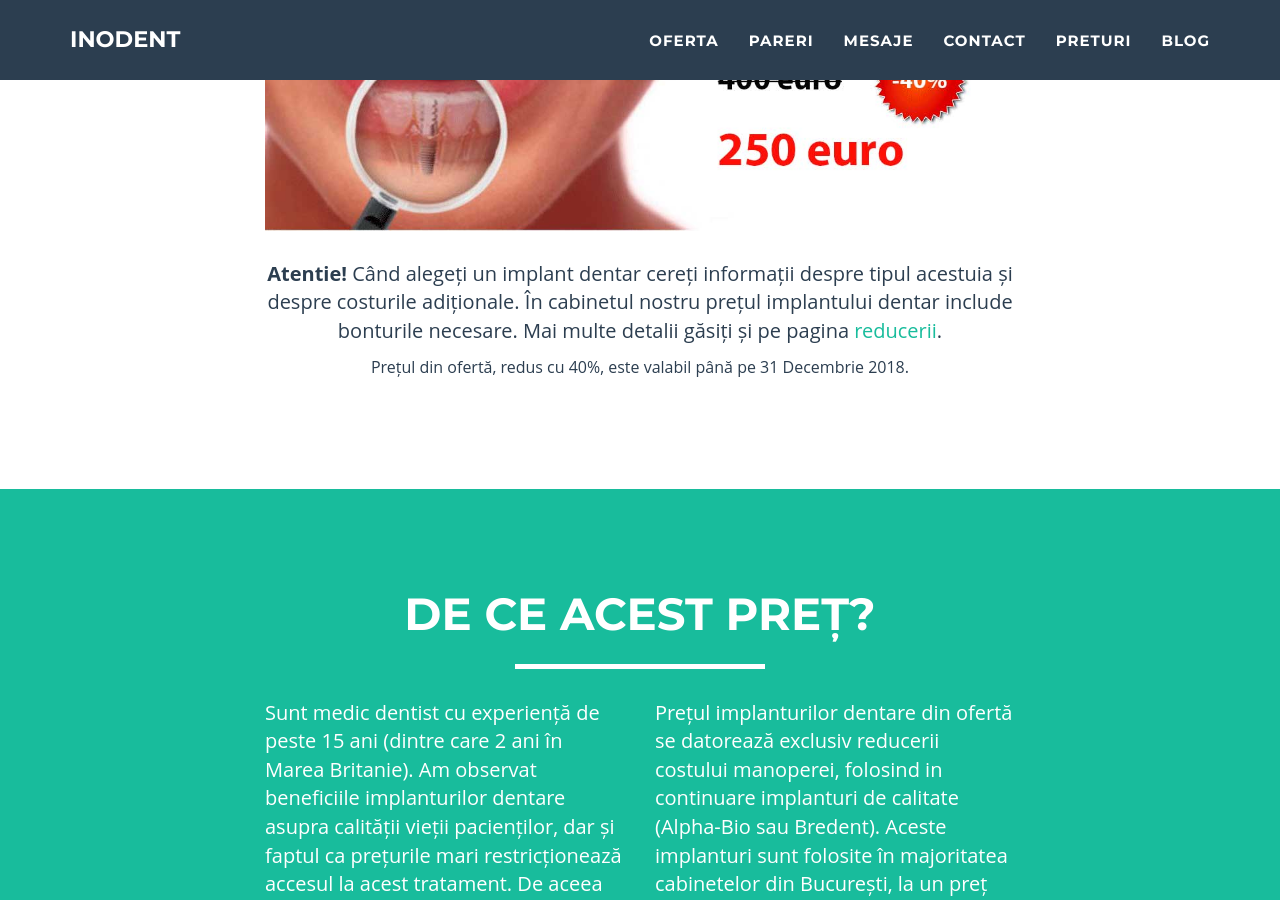
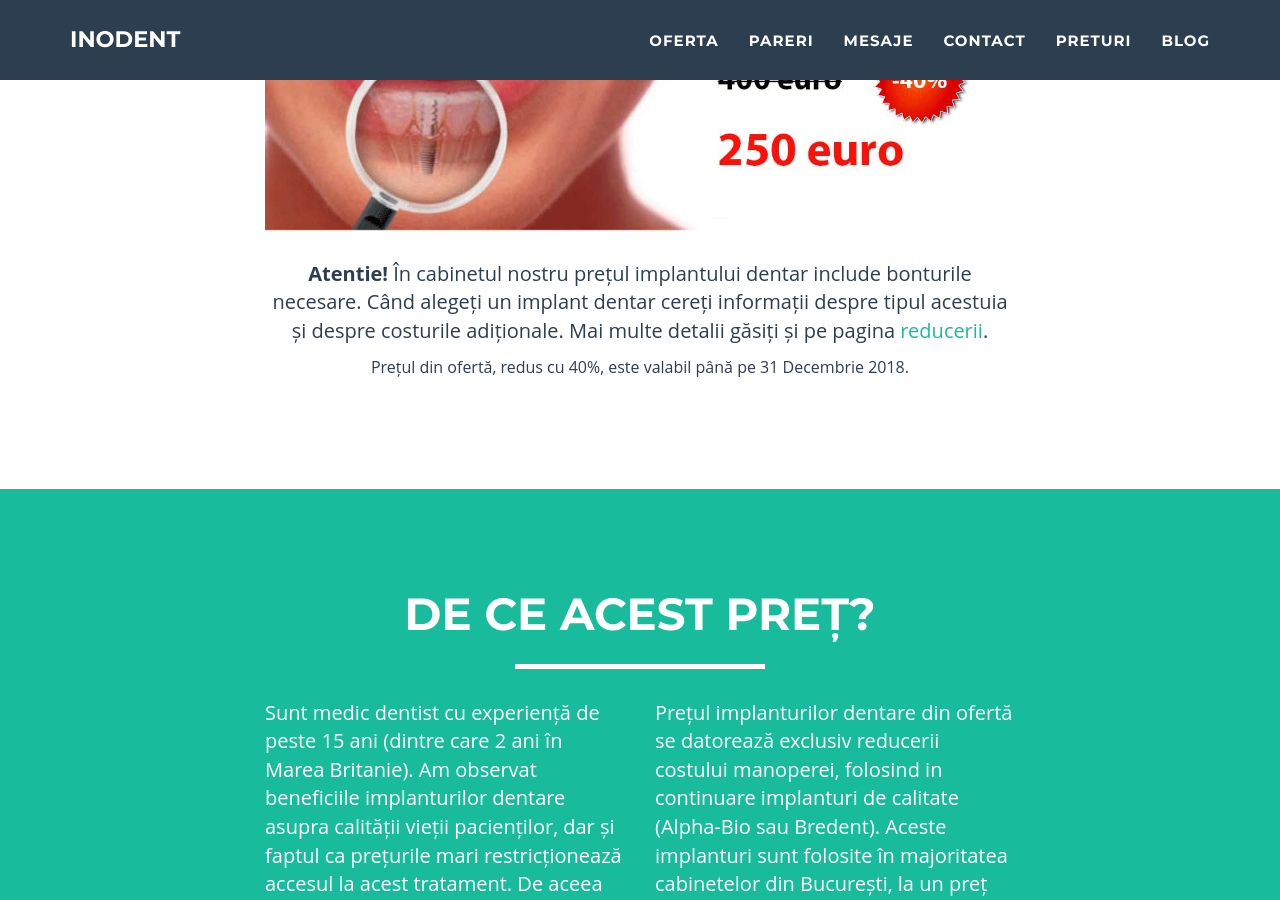
Before and after one commit to littledentgopo/offerdent, a Jekyll site: the page built from index.html, in a window 1280 px wide and 900 px high, scrolled down 1268 px. Built offline with Jekyll 4.4.1, drawn with Linux system fonts in a browser that asks for light colours; comment, search, counter and statistics services are not loaded.

```diff
--- a/_includes/section-discount.html
+++ b/_includes/section-discount.html
@@ -19,7 +19,7 @@
 
                      <p class="big">
                         <br/>
-                         <strong>Atentie!</strong>  Când alegeți un implant dentar cereți informații despre tipul acestuia și despre costurile adiționale. În cabinetul nostru prețul implantului dentar include bonturile necesare. Mai multe detalii găsiți și pe pagina <a href="/extra-reducere-alphabio.html#post">reducerii</a>.
+                         <strong>Atentie!</strong> În cabinetul nostru prețul implantului dentar include bonturile necesare. Când alegeți un implant dentar cereți informații despre tipul acestuia și despre costurile adiționale. Mai multe detalii găsiți și pe pagina <a href="/extra-reducere-alphabio.html#post">reducerii</a>.
                      </p>
                      <p class="small">
                          Prețul din ofertă, redus cu 40%, este valabil până pe {{site.offer.expirydate}}.
```
